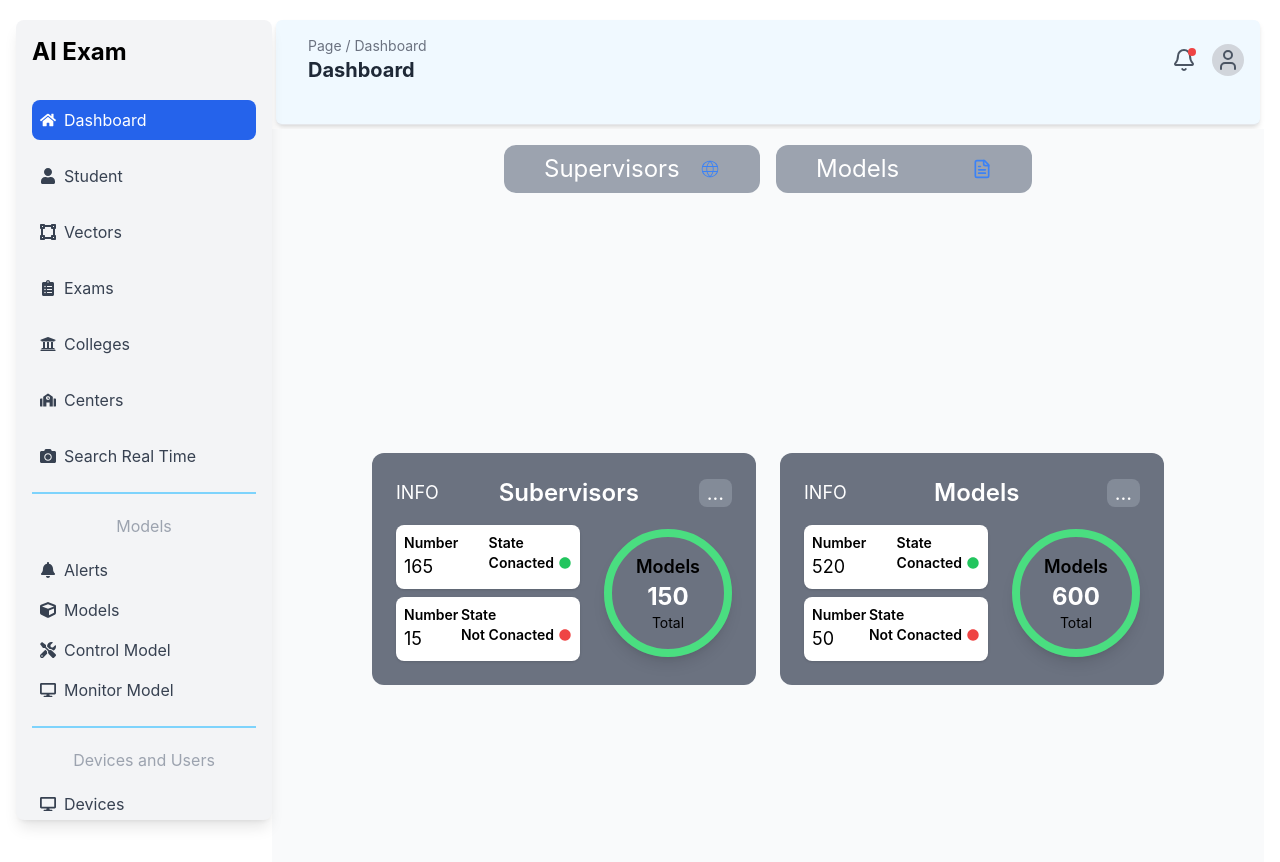
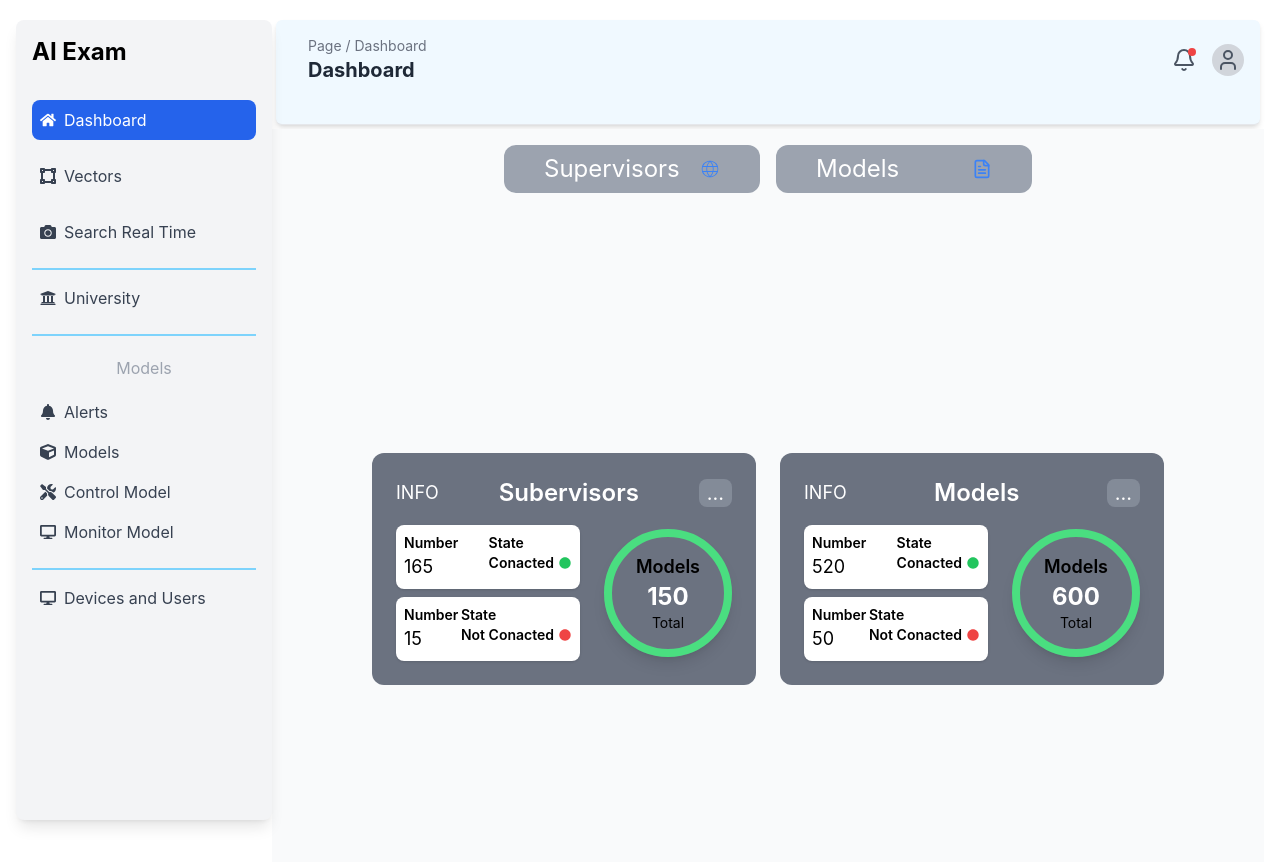
Before and after one commit to radanpro/identity, a React (Create React App) app in the folder frontend/: page / in a window 1280 px wide. Shown: the top 862 px of the page. Built offline with nearby package versions, Linux system fonts and the light colour scheme.

Commit message:
refactor: reorganize Sidebar component to group university and device navigation items

```diff
--- a/frontend/src/App.jsx
+++ b/frontend/src/App.jsx
@@ -68,15 +68,6 @@ function App() {
                   />
                 }
               />
-              {/* <Route
-                path="camera"
-                element={
-                  <SearchRealTime
-                    setCapturedImage={() => {}}
-                    isLoggedIn={isLoggedIn}
-                  />
-                }
-              /> */}
               <Route
                 path="search-image"
                 element={<SearchImage isLoggedIn={isLoggedIn} />}
@@ -116,7 +107,11 @@ function App() {
                   path="update/:id"
                   element={<DeviceUpdate isLoggedIn={isLoggedIn} />}
                 />
-                <Route index element={<DeviceList isLoggedIn={isLoggedIn} />} />
+                <Route
+                  index
+                  path="index"
+                  element={<DeviceList isLoggedIn={isLoggedIn} />}
+                />
               </Route>
               {/* Exam */}
               <Route path="/exam">
--- a/frontend/src/components/Sidebar.jsx
+++ b/frontend/src/components/Sidebar.jsx
@@ -30,14 +30,18 @@ const Sidebar = ({ isOpen, onClose }) => {
   // تعريف عناصر القائمة الرئيسية كمصفوفة من الكائنات
   const mainNav = [
     { label: "Dashboard", to: "/", icon: <FaHome /> },
+    { label: "Vectors", to: "/vectors", icon: <FaVectorSquare /> },
+    { label: "Search Real Time", to: "/camera", icon: <FaCamera /> },
+  ];
+  const universityGroup = {
+    group: "University",
+    items: [
       { label: "Student", to: "/students", icon: <FaUser /> },
-    { label: "Vectors", to: "/vectors", icon: <FaVectorSquare /> },
       { label: "Exams", to: "/exam/index", icon: <FaClipboardList /> },
       { label: "Colleges", to: "/college/index", icon: <FaUniversity /> },
       { label: "Centers", to: "/centers/index", icon: <FaSchool /> },
-    { label: "Search Real Time", to: "/camera", icon: <FaCamera /> },
-  ];
-
+    ],
+  };
   const modelsGroup = {
     group: "Models",
     items: [
@@ -51,17 +55,11 @@ const Sidebar = ({ isOpen, onClose }) => {
   const devicesGroup = {
     group: "Devices and Users",
     items: [
-      {
-        label: "Devices",
-        icon: <FaDesktop />,
-        children: [
-          { label: "Device List", to: "/devices", icon: <FaClipboardList /> },
+      { label: "Device List", to: "/devices/index", icon: <FaClipboardList /> },
       {
         label: "Register Device",
         to: "/devices/register",
         icon: <FaUserPlus />,
-          },
-        ],
       },
     ],
   };
@@ -69,9 +67,7 @@ const Sidebar = ({ isOpen, onClose }) => {
   // دالة للتحقق من حالة التفعيل بناءً على المسار الحالي
   const getLinkClasses = (to) =>
     `block p-2 rounded-lg ${
-      location.pathname.startsWith(to)
-        ? "bg-blue-600 text-white"
-        : "text-gray-700"
+      location.pathname === to ? "bg-blue-600 text-white" : "text-gray-700"
     }`;
 
   return (
@@ -87,6 +83,7 @@ const Sidebar = ({ isOpen, onClose }) => {
       >
         ✕
       </button>
+      <div className="overflow-y-auto h-[80%] scrollbar-thin scrollbar-thumb-gray-600 scrollbar-track-gray-300">
         <nav className="space-y-4">
           {mainNav.map((item) => (
             <NavLink
@@ -103,7 +100,35 @@ const Sidebar = ({ isOpen, onClose }) => {
             </NavLink>
           ))}
         </nav>
-
+        {/* مجموعة University */}
+        <div className="border-t-2 border-sky-300 mt-4 pt-2">
+          {/* عنوان المجموعة لا يتغير لونه عند تفعيل أحد الأبناء */}
+          <button
+            onClick={() => toggleMenu("university")}
+            className="flex items-center gap-2 w-full p-2 rounded-lg text-gray-700 focus:outline-none"
+          >
+            <FaUniversity />
+            <span>{universityGroup.group}</span>
+          </button>
+          {openMenus["university"] && (
+            <div className="pl-4 space-y-2">
+              {universityGroup.items.map((item) => (
+                <NavLink
+                  key={item.to}
+                  to={item.to}
+                  className={({ isActive }) =>
+                    `flex items-center gap-2 p-2 rounded-lg ${
+                      isActive ? "bg-blue-600 text-white" : "text-gray-700"
+                    }`
+                  }
+                >
+                  {item.icon}
+                  <span>{item.label}</span>
+                </NavLink>
+              ))}
+            </div>
+          )}
+        </div>
         {/* قسم النماذج */}
         <div className="border-t-2 border-sky-300 mt-4 pt-2">
           <p className="text-gray-400 text-center p-3">{modelsGroup.group}</p>
@@ -123,40 +148,33 @@ const Sidebar = ({ isOpen, onClose }) => {
 
         {/* قسم الأجهزة والمستخدمين */}
         <div className="border-t-2 border-sky-300 mt-4 pt-2">
-        <p className="text-gray-400 text-center p-3">{devicesGroup.group}</p>
-        {devicesGroup.items.map((item, index) => (
-          <div key={index}>
+          {/* <p className="text-gray-400 text-center p-3">{devicesGroup.group}</p> */}
           <button
-              onClick={() => toggleMenu(item.label)}
-              className={`flex items-center gap-2 w-full text-left p-2 rounded-lg ${
-                location.pathname.startsWith("/devices")
-                  ? "bg-blue-600 text-white"
-                  : "text-gray-700"
-              }`}
+            onClick={() => toggleMenu("DevicesAndUsers")}
+            className="flex items-center gap-2 w-full p-2 rounded-lg text-gray-700 focus:outline-none"
           >
-              {item.icon}
-              <span>{item.label}</span>
+            <FaDesktop />
+            <span>{devicesGroup.group}</span>
           </button>
-            {item.children && openMenus[item.label] && (
+          {openMenus["DevicesAndUsers"] && (
             <div className="pl-4 space-y-2">
-                {item.children.map((child) => (
+              {devicesGroup.items.map((item) => (
                 <NavLink
-                    key={child.to}
-                    to={child.to}
+                  key={item.to}
+                  to={item.to}
                   className={({ isActive }) =>
                     `flex items-center gap-2 p-2 rounded-lg ${
                       isActive ? "bg-blue-600 text-white" : "text-gray-700"
                     }`
                   }
                 >
-                    {child.icon}
-                    <span>{child.label}</span>
+                  {item.icon}
+                  <span>{item.label}</span>
                 </NavLink>
               ))}
             </div>
           )}
         </div>
-        ))}
       </div>
     </aside>
   );
```
Lines whose indentation alone changed are shown as unchanged.
